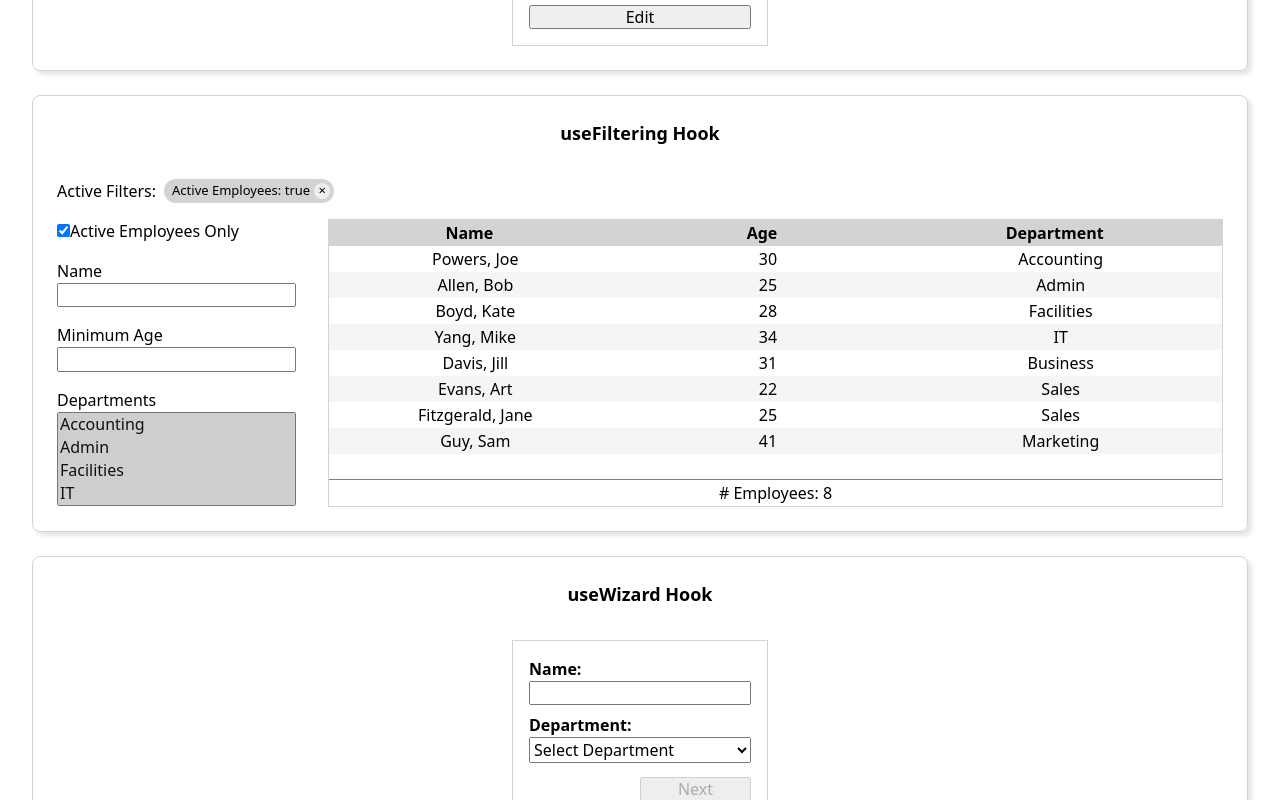
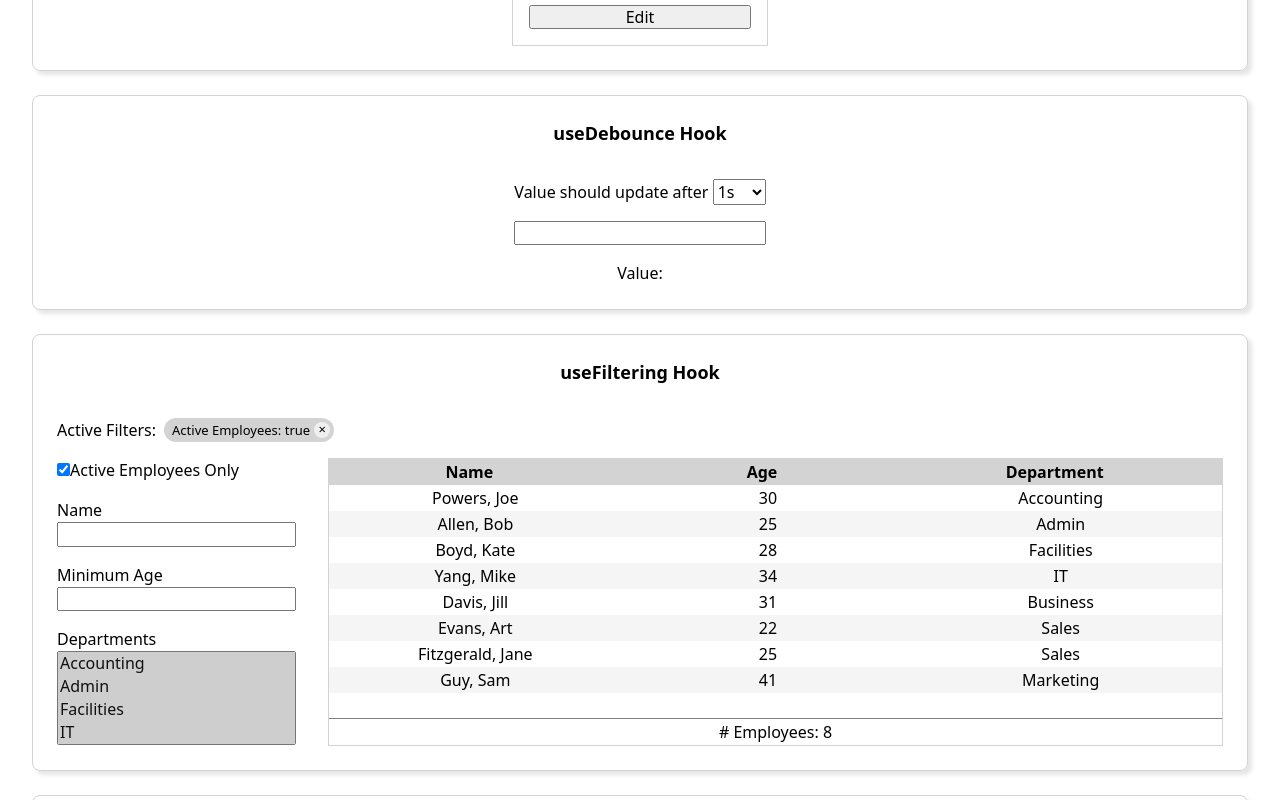
Before and after one commit to josephprado/react-comp-lib, a React (Vite) app: page / in a window 1280 px wide. Shown: the part 1760-2560 px from the top of the page. Built offline with nearby package versions, Linux system fonts and the light colour scheme.

Commit message:
useDebounce hook

```diff
--- /dev/null
+++ b/lib/hooks/use-debounce/use-debounce.tsx
@@ -0,0 +1,19 @@
+import { useEffect, useState } from 'react';
+
+/**
+ * Creates a debounce effect that delays setting a value.
+ *
+ * @param value The value being debounced.
+ * @param delay The delay in setting the value (in ms). Default 1000.
+ * @returns The debounced value.
+ */
+export function useDebounce<T>(value: T, delay: number = 1000) {
+  const [debouncedValue, setDebouncedValue] = useState<T>(value);
+
+  useEffect(() => {
+    const timeout = setTimeout(() => setDebouncedValue(value), delay);
+    return () => clearTimeout(timeout);
+  }, [value, delay]);
+
+  return debouncedValue;
+}
--- a/lib/main.ts
+++ b/lib/main.ts
@@ -10,6 +10,7 @@ export { TableRow } from './components/table/table-row';
 
 // HOOKS
 export { useDataEditing } from './hooks/use-data-editing/use-data-editing';
+export { useDebounce } from './hooks/use-debounce/use-debounce';
 export { useFiltering } from './hooks/use-filtering/use-filtering';
 export { useSorting } from './hooks/use-sorting/use-sorting';
 export { useWizard } from './hooks/use-wizard/use-wizard';
--- a/src/App.tsx
+++ b/src/App.tsx
@@ -4,7 +4,8 @@ import { OutsideClickHandlerDemo } from './outside-click-handler-demo/outside-cl
 import { TableDemo } from './table-demo/table-demo';
 import { FormatTelUSADemo } from './format-tel-usa-demo/format-tel-usa-demo';
 import { ModalDemo } from './modal-demo/modal-demo';
-import { UseDataEditingDemo } from './use-data-edtiting-demo/use-data-editing-demo';
+import { UseDataEditingDemo } from './use-data-editing-demo/use-data-editing-demo';
+import { UseDebounceDemo } from './use-debounce-demo/use-debounce-demo';
 import { UseFilteringDemo } from './use-filtering-demo/use-filtering-demo';
 import { UseWizardDemo } from './use-wizard-demo/use-wizard-demo';
 
@@ -18,6 +19,7 @@ function App() {
       <FormatTelUSADemo />
       <ModalDemo />
       <UseDataEditingDemo />
+      <UseDebounceDemo />
       <UseFilteringDemo />
       <UseWizardDemo />
     </div>
--- /dev/null
+++ b/src/_readme_sample_code/use-debounce/sample.tsx
@@ -0,0 +1,32 @@
+import styles from './styles.module.scss';
+import { useState } from 'react';
+import { useDebounce } from '../../../lib/main';
+
+export function UseDebounce() {
+  const [value, setValue] = useState<string>('');
+  const [delay, setDelay] = useState<number>(1000);
+  const debouncedValue = useDebounce<string>(value, delay);
+
+  return (
+    <div id={styles.container}>
+      <div>
+        Value should update after{' '}
+        <select
+          value={delay}
+          onChange={(event) => setDelay(+event.target.value)}
+        >
+          <option value={0}>0s</option>
+          <option value={500}>0.5s</option>
+          <option value={1000}>1s</option>
+          <option value={5000}>5s</option>
+        </select>
+      </div>
+      <input
+        type="text"
+        value={value}
+        onChange={(event) => setValue(event.target.value)}
+      />
+      <div>Value: {debouncedValue}</div>
+    </div>
+  );
+}
--- /dev/null
+++ b/src/_readme_sample_code/use-debounce/styles.module.scss
@@ -0,0 +1,5 @@
+#container {
+  display: flex;
+  flex-direction: column;
+  gap: 1rem;
+}
--- /dev/null
+++ b/src/use-debounce-demo/use-debounce-demo.tsx
@@ -0,0 +1,13 @@
+import { DemoSection } from '../components/demo-section';
+import { ExampleContainer } from '../components/example-container';
+import { UseDebounce } from '../_readme_sample_code/use-debounce/sample';
+
+export function UseDebounceDemo() {
+  return (
+    <DemoSection title="useDebounce Hook">
+      <ExampleContainer title="">
+        <UseDebounce />
+      </ExampleContainer>
+    </DemoSection>
+  );
+}
```
Also changed, not shown: src/use-data-editing-demo/use-data-editing-demo.tsx (renamed from src/use-data-edtiting-demo/use-data-editing-demo.tsx), 1 other file (tests, documents, lock files or other folders).
